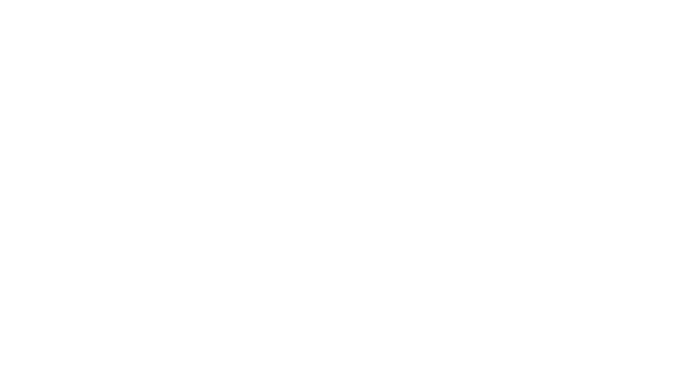
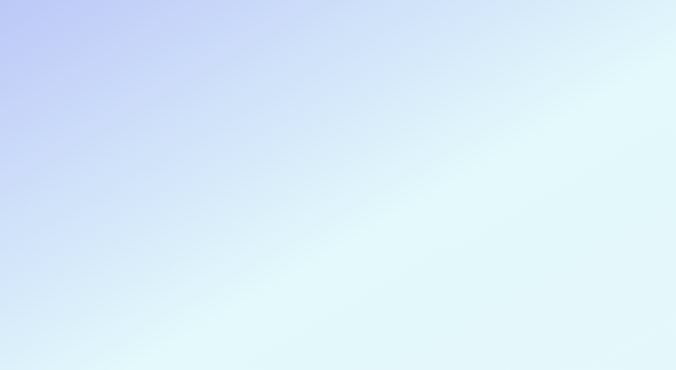
Before and after one commit to WildCodeSchool/2023-02-JS-RemoteFR-DeVMX-P1-G2, a plain HTML site: page index.html in a window 1280 px wide. Shown: the whole page, without its empty margins (0-676 px from the left). Drawn offline with Linux system fonts and the light colour scheme.

Commit message:
Added backgrounds

```diff
--- a/style.css
+++ b/style.css
@@ -182,3 +182,12 @@ abbr[title] {
 body {
     font-family: Roboto, Arial, Helvetica, sans-serif;
 }
+
+/** @section General layout */
+body {
+    background: linear-gradient(150deg, rgba(188,200,247,1) 0%, rgba(227,249,251,1) 29%, rgba(231,246,251,1) 69%) no-repeat;
+    min-height: 100vh;
+}
+.dark-mode {
+    background-image: linear-gradient(60deg, rgba(18,26,64,1) 0%, rgba(21,87,140,1) 50%, rgba(52,147,199,1) 100%);
+}
```
